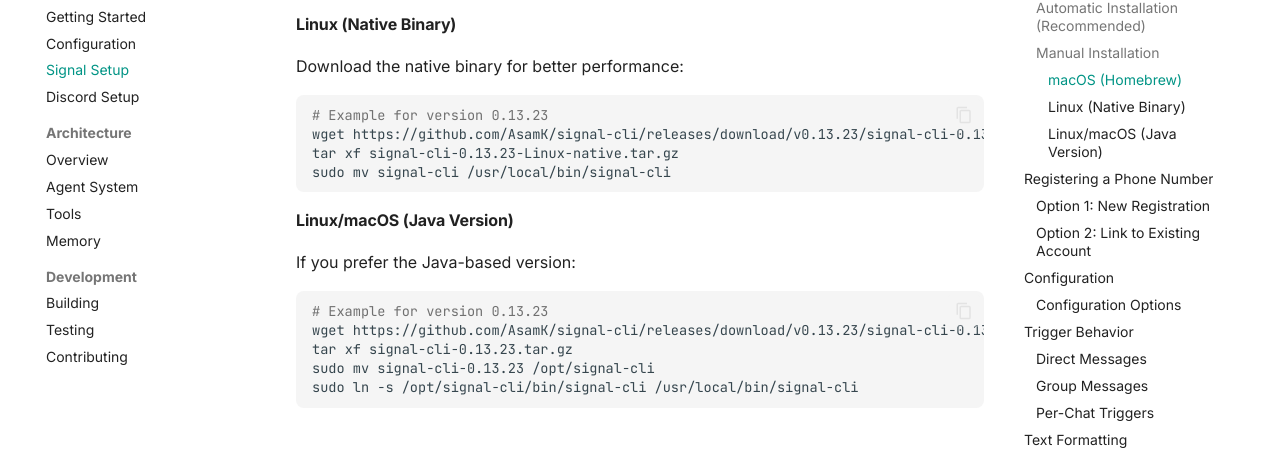
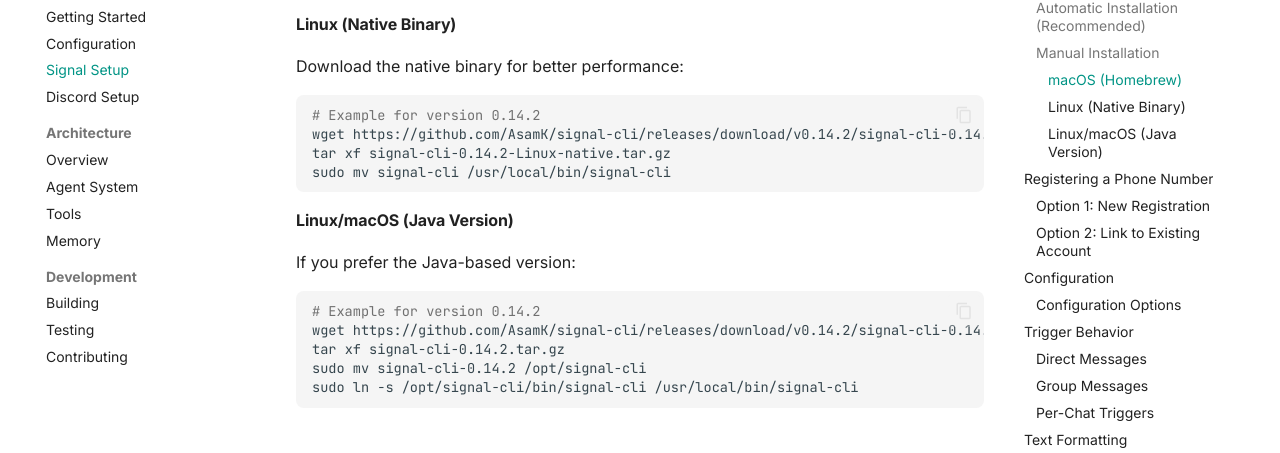
Before and after one commit to DrewCarlson/Fraggle, an MkDocs documentation site: the page built from docs/installation/signal-setup.md, in a window 1280 px wide and 1400 px high, scrolled down 846 px. Shown: the part 154-607 px from the top of the window. Built offline with MkDocs 1.6.1 and Material for MkDocs 9.7.7, drawn with Linux system fonts in a browser that asks for light colours; comment, search, counter and statistics services are not loaded; the version menu is left out; some of the changed text lies outside the part shown.

Commit message:
Update signal-cli version

````diff
--- a/docs/installation/signal-setup.md
+++ b/docs/installation/signal-setup.md
@@ -37,9 +37,9 @@
 Download the native binary for better performance:
 
 ```bash
-# Example for version 0.13.23
-wget https://github.com/AsamK/signal-cli/releases/download/v0.13.23/signal-cli-0.13.23-Linux-native.tar.gz
-tar xf signal-cli-0.13.23-Linux-native.tar.gz
+# Example for version 0.14.2
+wget https://github.com/AsamK/signal-cli/releases/download/v0.14.2/signal-cli-0.14.2-Linux-native.tar.gz
+tar xf signal-cli-0.14.2-Linux-native.tar.gz
 sudo mv signal-cli /usr/local/bin/signal-cli
 ```
 
@@ -48,10 +48,10 @@
 If you prefer the Java-based version:
 
 ```bash
-# Example for version 0.13.23
-wget https://github.com/AsamK/signal-cli/releases/download/v0.13.23/signal-cli-0.13.23.tar.gz
-tar xf signal-cli-0.13.23.tar.gz
-sudo mv signal-cli-0.13.23 /opt/signal-cli
+# Example for version 0.14.2
+wget https://github.com/AsamK/signal-cli/releases/download/v0.14.2/signal-cli-0.14.2.tar.gz
+tar xf signal-cli-0.14.2.tar.gz
+sudo mv signal-cli-0.14.2 /opt/signal-cli
 sudo ln -s /opt/signal-cli/bin/signal-cli /usr/local/bin/signal-cli
 ```
 
@@ -103,7 +103,7 @@
       show_typing_indicator: true
       # Auto-installation settings (optional)
       auto_install: true              # Auto-download signal-cli if not found
-      signal_cli_version: "0.13.23"   # Version to download
+      signal_cli_version: "0.14.2"   # Version to download
 ```
 
 !!! tip "Automatic Installation"
@@ -119,7 +119,7 @@
 | `trigger`                     | Prefix to trigger bot in group chats           | `@fraggle`                 |
 | `signal_cli_path`             | Path to signal-cli (null = use PATH or auto-install) | `null`                |
 | `auto_install`                | Automatically download signal-cli if not found | `true`                     |
-| `signal_cli_version`          | Version of signal-cli to auto-install          | `0.13.23`                  |
+| `signal_cli_version`          | Version of signal-cli to auto-install          | `0.14.2`                  |
 | `respond_to_direct_messages`  | Respond to DMs without trigger                 | `true`                     |
 | `show_typing_indicator`       | Show typing indicator while processing         | `true`                     |
 
````
Also changed, not shown: docs/installation/configuration.md (+2 -2 lines), 4 other files.
